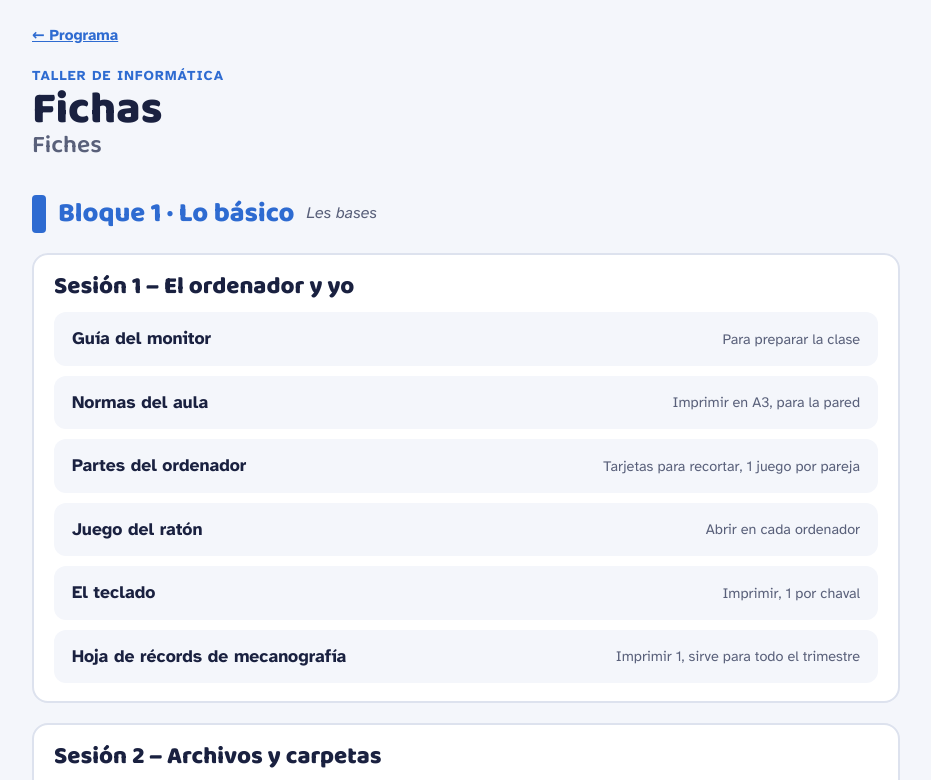
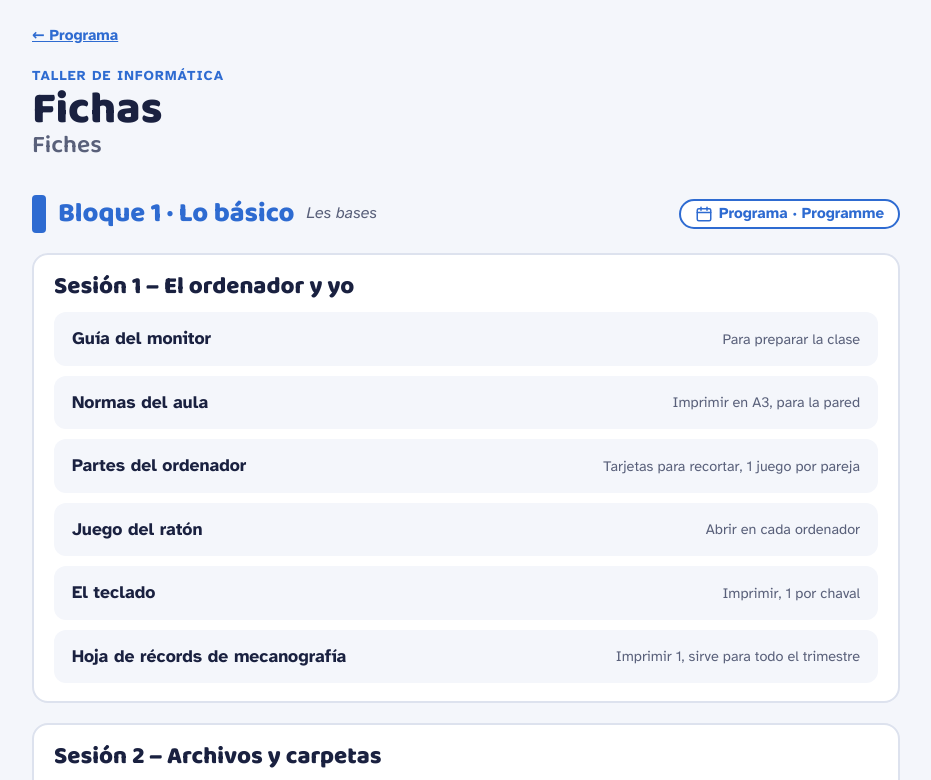
Before and after one commit to leizmendi/taller-informatica, a plain HTML site: page docs/fichas/index.html in a window 1280 px wide. Shown: the top 780 px of the page, without its empty margins (174-1105 px from the left). Drawn offline with Linux system fonts and the light colour scheme.

Commit message:
Fichas: enlace al programa en cada bloque
Co-Authored-By: Claude Opus 5.5 <noreply@anthropic.com>

```diff
--- a/docs/fichas/index.html
+++ b/docs/fichas/index.html
@@ -31,6 +31,15 @@
   }
   :root[data-theme="dark"] .k1 { --bc: #7aa6f5; } :root[data-theme="dark"] .k2 { --bc: #4fd0a4; }
   :root[data-theme="dark"] .k3 { --bc: #f59a5c; } :root[data-theme="dark"] .k4 { --bc: #b88cf2; }
+  .blk { flex-wrap: wrap; }
+  .blk .prog {
+    margin-left: auto; display: inline-flex; align-items: center; gap: 6px;
+    padding: 4px 14px; border-radius: 999px; border: 2px solid var(--bc); color: var(--bc); background: var(--card);
+    font-family: var(--body); font-size: 0.95rem; font-weight: 700; text-decoration: none;
+  }
+  .blk .prog svg { width: 18px; height: 18px; flex: none; }
+  .blk .prog:hover { background: var(--bg); }
+  .blk .prog:focus-visible { outline: 3px solid var(--bc); outline-offset: 3px; }
 </style>
 </head>
 <body>
@@ -41,7 +50,7 @@
     <h1>Fichas<span class="fr">Fiches</span></h1>
   </header>
 
-  <h2 class="blk k1" id="bloque1">Bloque 1 · Lo básico <small>Les bases</small></h2>
+  <h2 class="blk k1" id="bloque1">Bloque 1 · Lo básico <small>Les bases</small><a class="prog" href="../#bloque1"><svg viewBox="0 0 24 24" fill="none" stroke="currentColor" stroke-width="2" stroke-linecap="round" stroke-linejoin="round" aria-hidden="true"><rect x="3" y="5" width="18" height="16" rx="2"/><path d="M3 10h18M8 3v4M16 3v4"/></svg> Programa · Programme</a></h2>
 
   <section class="card">
     <h2>Sesión 1 – El ordenador y yo</h2>
@@ -82,7 +91,7 @@
     </ul>
   </section>
 
-  <h2 class="blk k2" id="bloque2">Bloque 2 · Comunicarse y protegerse <small>Communiquer et se protéger</small></h2>
+  <h2 class="blk k2" id="bloque2">Bloque 2 · Comunicarse y protegerse <small>Communiquer et se protéger</small><a class="prog" href="../#bloque2"><svg viewBox="0 0 24 24" fill="none" stroke="currentColor" stroke-width="2" stroke-linecap="round" stroke-linejoin="round" aria-hidden="true"><rect x="3" y="5" width="18" height="16" rx="2"/><path d="M3 10h18M8 3v4M16 3v4"/></svg> Programa · Programme</a></h2>
 
   <section class="card">
     <h2>Sesión 4 – Correo electrónico y Google Drive</h2>
@@ -116,7 +125,7 @@
     </ul>
   </section>
 
-  <h2 class="blk k3" id="bloque3">Bloque 3 · Cosas útiles para la vida <small>Utile pour la vie</small></h2>
+  <h2 class="blk k3" id="bloque3">Bloque 3 · Cosas útiles para la vida <small>Utile pour la vie</small><a class="prog" href="../#bloque3"><svg viewBox="0 0 24 24" fill="none" stroke="currentColor" stroke-width="2" stroke-linecap="round" stroke-linejoin="round" aria-hidden="true"><rect x="3" y="5" width="18" height="16" rx="2"/><path d="M3 10h18M8 3v4M16 3v4"/></svg> Programa · Programme</a></h2>
 
   <section class="card">
     <h2>Sesión 7 – Escribir en el ordenador</h2>
@@ -159,7 +168,7 @@
     </ul>
   </section>
 
-  <h2 class="blk k4" id="bloque4">Bloque 4 · Crear <small>Créer</small></h2>
+  <h2 class="blk k4" id="bloque4">Bloque 4 · Crear <small>Créer</small><a class="prog" href="../#bloque4"><svg viewBox="0 0 24 24" fill="none" stroke="currentColor" stroke-width="2" stroke-linecap="round" stroke-linejoin="round" aria-hidden="true"><rect x="3" y="5" width="18" height="16" rx="2"/><path d="M3 10h18M8 3v4M16 3v4"/></svg> Programa · Programme</a></h2>
 
   <section class="card">
     <h2>Sesión 11 – Mi primera web (I)</h2>
```
Also changed, not shown: docs/index.html (+4 -4 lines).
